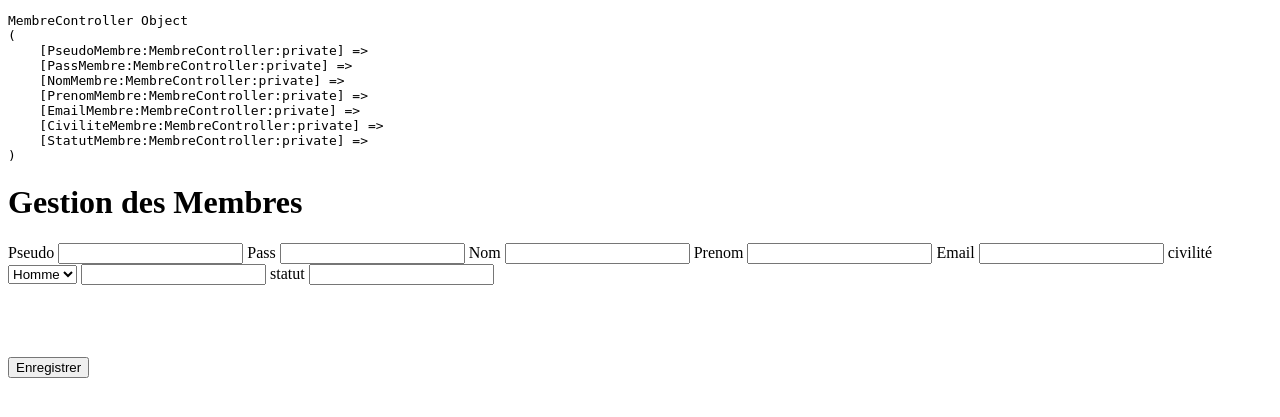
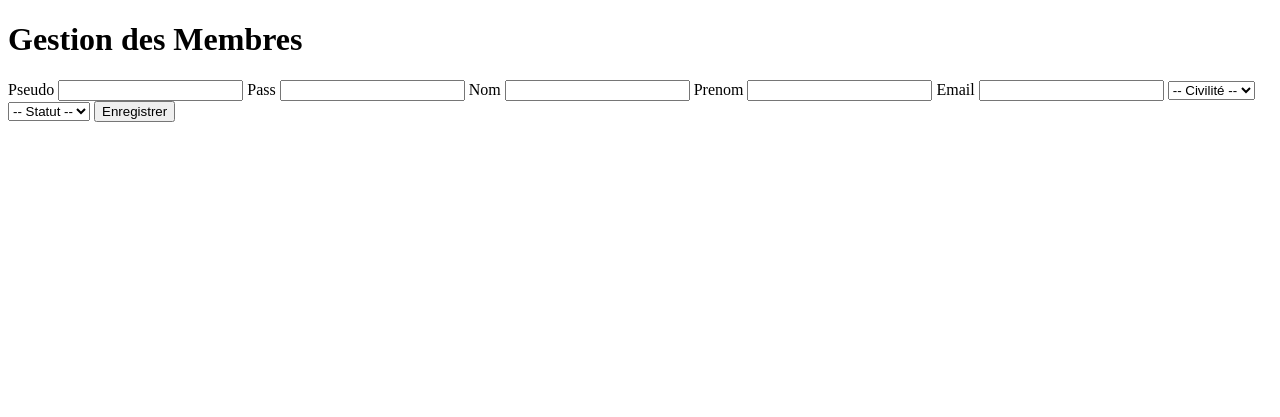
Before and after one commit to harrybarcia/Projet_POO, a PHP site: page /membre.php in a window 1280 px wide. Shown: the part 53-470 px from the top of the page. Run offline with PHP 8.4, Linux system fonts and the light colour scheme; data that the repository does not hold is empty.

Commit message:
fin membre.php

```diff
--- a/src/controllers/membre.controller.php
+++ b/src/controllers/membre.controller.php
@@ -12,11 +12,11 @@ class MembreController{
 
 
 
-  public function __construct($PseudoM,$passM,$NM,$PrenomM,$EM,$CM,$SM)
+  public function __construct($PseudoM,$PassM,$NM,$PrenomM,$EM,$CM,$SM)
+  //
   {
-
     $this->setPseudoMembre($PseudoM);
-    $this->setPassMembre($PassMembre);
+    $this->setPassMembre($PassM);
     $this->setNMembre($NM);
     $this->setPrenomMembre($PrenomM);
     $this->setEmailMembre($EM);
@@ -36,8 +36,8 @@ class MembreController{
     return $this->PassMembre;
   }
 
-  public function setPassMembre($PassMembre){
-    return $this->PassMembre = $PassMembre;
+  public function setPassMembre($PassM){
+    return $this->PassMembre = $PassM;
   }
 
   public function getNMembre()
@@ -88,13 +88,12 @@ class MembreController{
     return $this->StatutMembre = $SM;
   }
 
-/*
   public function inscription(){
     $MembreModel = new MembreModel;
     $MembreModel->insert($this->PseudoMembre,$this->PassMembre,$this->NomMembre,$this->PrenomMembre,$this->EmailMembre,$this->CiviliteMembre,$this->StatutMembre);
+    //
   }
 
-     */
 
 
   }
--- /dev/null
+++ b/src/models/membre.model.php
@@ -0,0 +1,37 @@
+<?php
+
+class MembreModel{
+
+  private $connexion;
+
+  public function __construct()
+  {
+    $db= new Database();
+    $this->connexion=$db->getPDO();
+  }
+
+  public function insert($PseudoMembre,$PassMembre,$NomMembre,$PrenomMembre,$EmailMembre,$CiviliteMembre,$StatutMembre){
+    //
+
+    $request= $this->connexion->prepare("INSERT INTO membre (pseudo, mdp, nom, prenom, email, civilite, rang,date_enregistrement ) VALUES (:pseudo, :mdp, :nom, :prenom, :email, :civilite, :rang, NOW())");
+
+    //
+    //
+    $request->execute([
+
+      ":pseudo"=>$PseudoMembre,
+      ":mdp"=>$PassMembre,
+      ":nom"=>$NomMembre,
+      ":prenom"=>$PrenomMembre,
+      ":email"=>$EmailMembre,
+      ":civilite"=>$CiviliteMembre,
+      ":rang"=>$StatutMembre
+
+
+    ]);
+
+  }
+
+}
+
+require_once('../src/config/Database.php');
--- a/views/membre.php
+++ b/views/membre.php
@@ -2,7 +2,7 @@
 <?php
 
 require_once('../src/controllers/membre.controller.php');
-// require_once('../src/models/membre.model.php');
+require_once('../src/models/membre.model.php');
 
 echo '<pre>';
 print_r($_POST);
@@ -10,17 +10,17 @@ echo '</pre>';
 
 // commentaire
 
-    $membre = new membreController($_POST['pseudo'],$_POST['pass'],$_POST['nom'],$_POST['prenom'],$_POST['email'],$_POST['civilite'],$_POST['statut']);
-/*     $membre->inscription(); */
+if (!empty($_POST['pseudo']) && !empty($_POST['pass']) && !empty(['nom']) && !empty($_POST['prenom']) && !empty($_POST['email'])){
+
+    $membre = new MembreController($_POST['pseudo'],$_POST['pass'],$_POST['nom'],$_POST['prenom'],$_POST['email'],$_POST['civilite'],$_POST['statut']);
+
+    //
+    $membre->inscription();
 
     echo '<pre>';
     print_r($membre);
     echo '</pre>';
-
-
-
-
-
+}
 ?>
 <!DOCTYPE html>
 <html lang="en">
@@ -51,15 +51,23 @@ echo '</pre>';
   <label for="email">Email</label>
   <input type="email" id="email" name="email">
 
-  <label for="civilite">civilité</label>
-    <select id="monselect" >Civilité
-      <option value="Homme">Homme</option>
-      <option value="Femme">Femme</option>
-    </select>
-  <input type="option" id="civilite" name="civilite">
 
-  <label for="statut">statut</label>
-  <input type="option" id="statut" name="statut">
+<select name="civilite" id="">
+    <option value="">-- Civilité --</option>
+		<option value="homme">Homme</option>
+		<option value="femme">Femme</option>
+	</select>
+
+
+	<select name="statut" id="">
+    <option value="">-- Statut --</option>
+		<option value="admin">Admin</option>
+		<option value="membre">Membre</option>
+	</select>
+
+  <button>Enregistrer</button>
+	</form>
+
 
 
 
@@ -69,30 +77,6 @@ echo '</pre>';
   <br>
   <br>
 
-  <button>Enregistrer</button>
-
-
-  <?php
-
-  // echo '<pre>';
-  // print_r($membre);
-  // print_r(get_declared_classes());
-  // echo '</pre>';
-
-?>
-
-
-
-  </form>
-
-
-
-
-
-
-
-
-
 
 
 
```
